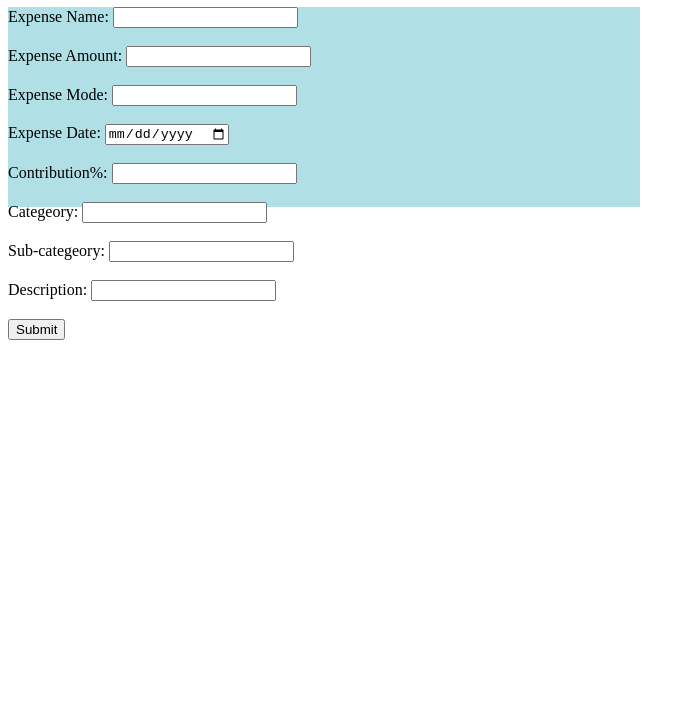
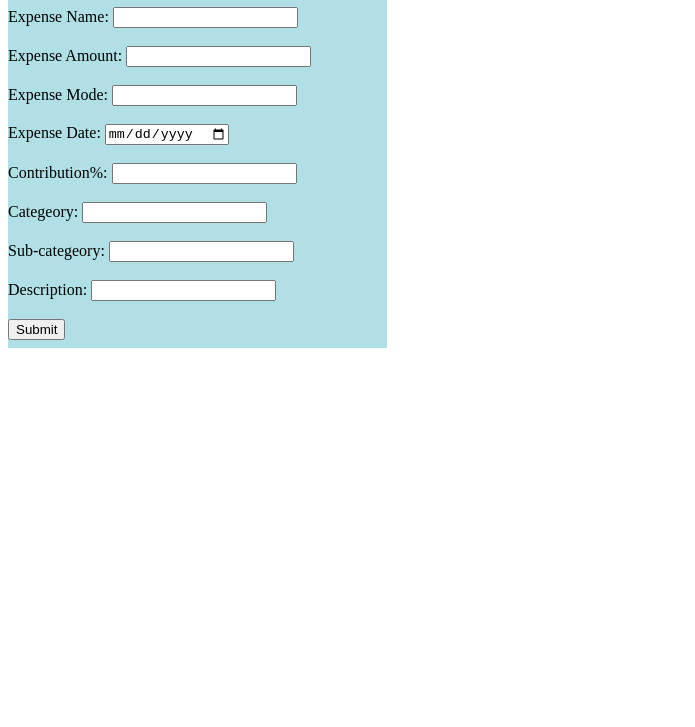
Before and after one commit to balajir98/ET2, a plain HTML site: page index.html in a window 1280 px wide. Shown: the part 73-800 px from the top of the page, without its empty margins (0-695 px from the left). Drawn offline with Linux system fonts and the light colour scheme.

Commit message:
Update index.html

```diff
--- a/index.html
+++ b/index.html
@@ -6,14 +6,15 @@
 </head>
     <style>
 div {
-  height: 200px;
-  width: 50%;
+  height: 400px;
+  width: 30%;
   background-color: powderblue;
 }
 </style>
 <body>
+    <div>
 <h1>Expness Tracker</h1>
-    <div>
+
 <form action = "">
 <label for = "ename">Expense Name:</label>
 <input type = "text" id= "ename" name="fname"><br><br>
```
